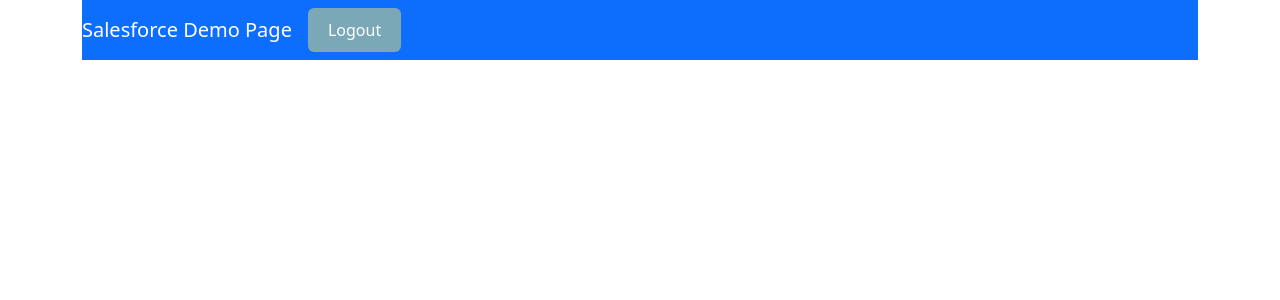
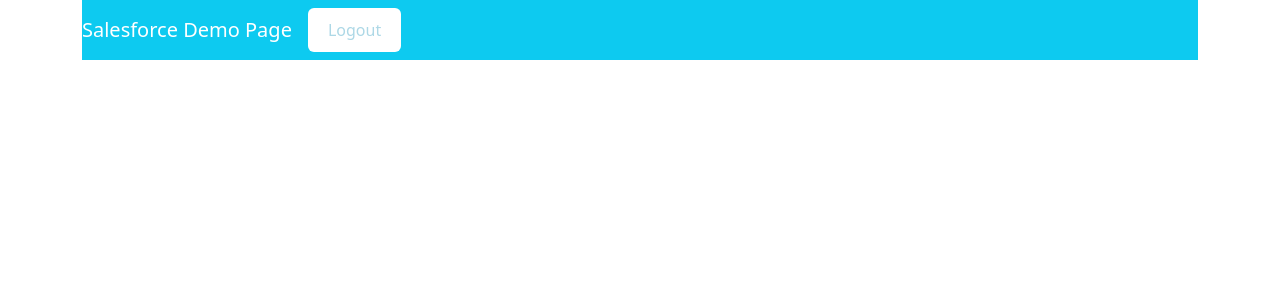
Before and after one commit to courthub74/login-machine, a Django app: page /sf2page in a window 1280 px wide. Shown: the top 300 px of the page. Run offline with Django 3.2, Linux system fonts and the light colour scheme; a user stored in the database is signed in.

Commit message:
Ready for SF integration

```diff
--- a/loginApp/templates/home.html
+++ b/loginApp/templates/home.html
@@ -45,7 +45,7 @@
                     outline: none;
                   }
             </style>
-            {% comment %} <a class="button" type="submit" href="{% url 'logged' %}">Login</a> {% endcomment %}
+            <!-- {% comment %} <a class="button" type="submit" href="{% url 'logged' %}">Login</a> {% endcomment %} -->
                 <button type="submit" class="button" formaction={% url 'logged' %}>Login</button>
 
                 <br><br>
--- a/loginApp/templates/sfdemo.html
+++ b/loginApp/templates/sfdemo.html
@@ -19,8 +19,8 @@
                   padding: 10px 20px;
                   text-align: center;
                   text-decoration: none;
-                  color: #ffffff;
-                  background-color: #7aa8b7;
+                  color: lightblue;
+                  background-color: white;
                   border-radius: 6px;
                   outline: none;
                 }
@@ -28,7 +28,7 @@
 
 
             <div class="container">
-              <nav class="navbar navbar-expand-lg navbar-dark bg-primary">
+              <nav class="navbar navbar-expand-lg navbar-dark bg-info">
                 <a class="navbar-brand">Salesforce Demo Page</a>
 
                 {% if user.is_authenticated %}
```
Also changed, not shown: requirements.txt (added, +10 -0 lines), 2 other files.
